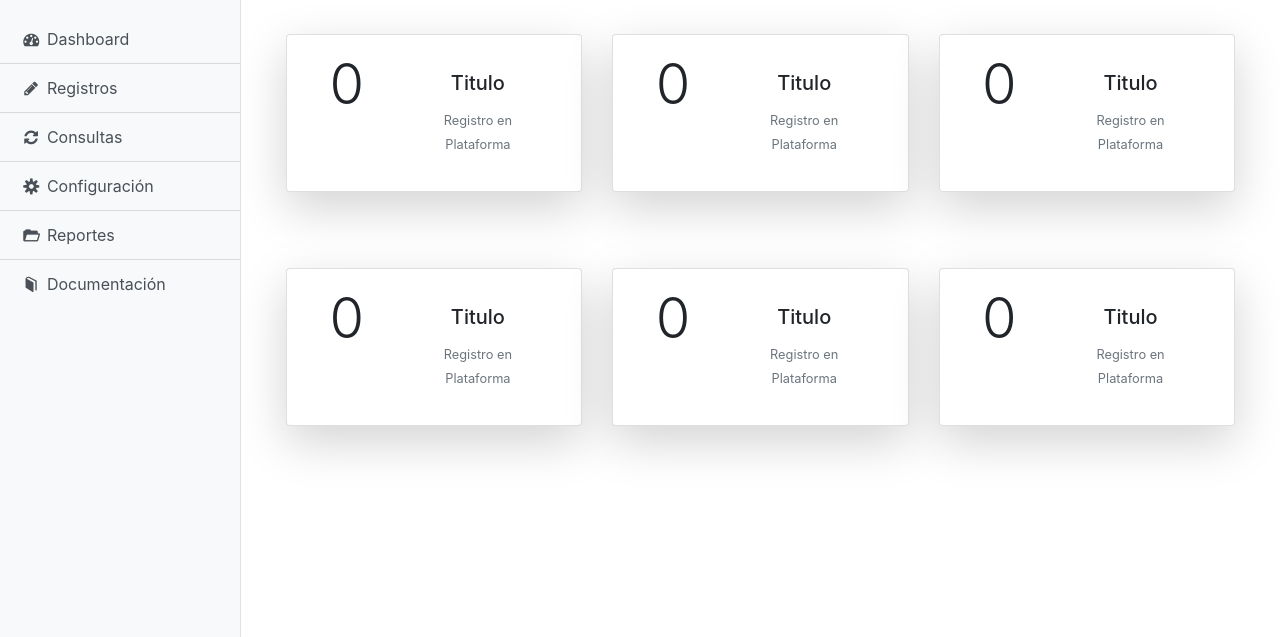
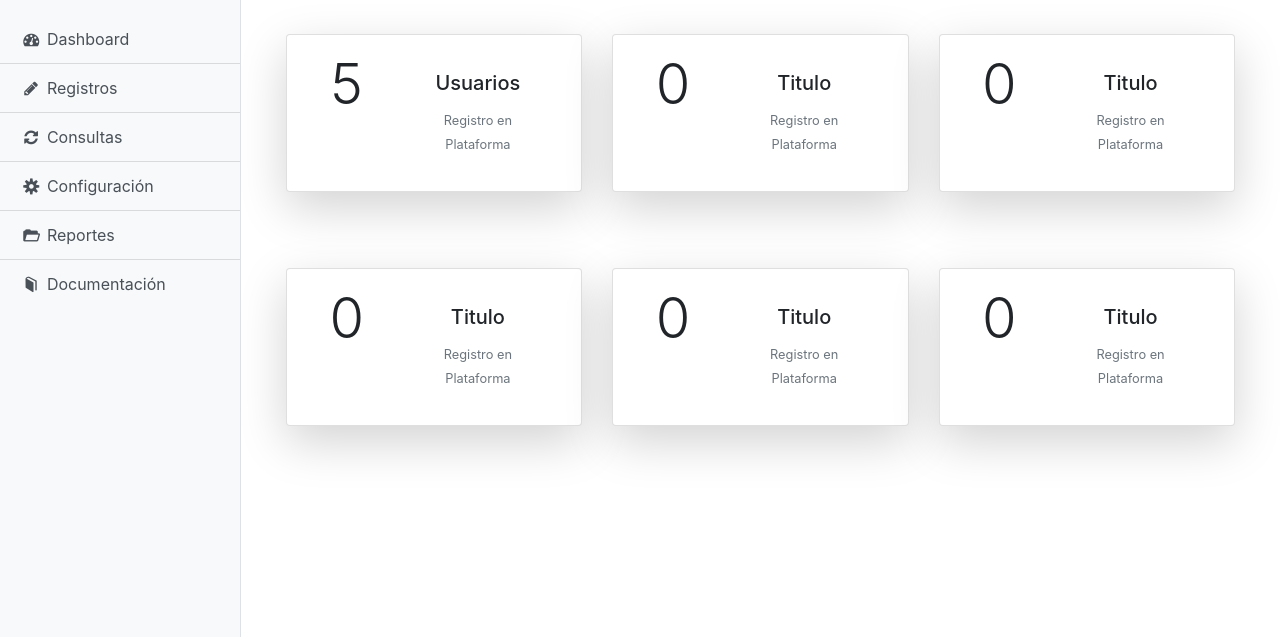
Before and after one commit to JlchavezG/Psbg, a PHP site: page /principal.php in a window 1280 px wide. Shown: the part 163-800 px from the top of the page. Run offline with PHP 8.4, Linux system fonts and the light colour scheme; the visitor is signed in with stand-in values (Sample User, id 1); data that the repository does not hold is empty.

Commit message:
CAMBIOS  dasboard
cambios dentro de dashboar

```diff
--- a/main/dashboard.php
+++ b/main/dashboard.php
@@ -5,11 +5,11 @@
             <div class="card mb-3 shadow-lg p-3 mb-5 bg-white rounded" style="max-width: 540px;">
                 <div class="row no-gutters">
                    <div class="col-md-4">
-                      <h3 class="display-4">0</h3>
+                      <h3 class="display-4">5</h3>
                    </div>
                    <div class="col-md-8">
                        <div class="card-body">
-                          <h5 class="card-title">Titulo</h5>
+                          <h5 class="card-title">Usuarios</h5>
                           <p class="card-text"><small class="text-muted">Registro en Plataforma</small></p>
                        </div>
                   </div>
--- a/main/navbar_principal.php
+++ b/main/navbar_principal.php
@@ -21,8 +21,8 @@ $fecha = date("d/m/Y"); ?>
           Bienvenido:  <?php echo $user['Nombre'] ?>  <img src="img/perfil/<?php echo $user['Img']; ?>" alt="Imagen de perfil" style="width:30px; heigth:30px; border-radius:50%;">
         </a>
         <div class="dropdown-menu dropdown-menu-right" aria-labelledby="navbarDropdown">
-          <a class="dropdown-item" href="#"><span class="icon-user"></span> Perfil</a>
-          <a class="dropdown-item" href="#"><span class="icon-calendar-2"></span> Historial</a>
+          <a class="dropdown-item" href="perfil.php"><span class="icon-user"></span> Perfil</a>
+          <a class="dropdown-item" href="historial.php"><span class="icon-calendar-2"></span> Historial</a>
           <div class="dropdown-divider"></div>
           <a class="dropdown-item" href="#" data-toggle="modal" data-target="#Modalcerrar" ><span class="icon-off-1"></span> Cerrar Sesion</a>
         </div>
--- a/principal.php
+++ b/principal.php
@@ -1,11 +1,11 @@
-<!-- incluir la base de datos conexcion -->
+<!-- incluir la base de datos -->
 <?php include 'main/conecta.php';
 // guardar sesion
 session_start();
 // validando usuario
 $usuario = $_SESSION['Usuario'];
 if (!isset($usuario)) {
-   header("location:principal.php");
+   header("location:index.php");
 }
 // consulta para extraer todos los campo de el usuario en la sesion
 $Q= "SELECT * FROM Alumnos WHERE Usuario = '".$usuario."'";
@@ -14,10 +14,11 @@ $dupla = $extraer->fetch_array();
 if ($dupla > 0) {
   $user = $dupla;
 }
+
 // validacion de expirar sesion por tiempo
 if (isset($_SESSION['time'])) {
    // damos el timepo en segundo para determinar cuando expira la sesion
-   $inactivo = 120; // 2 minutos
+   $inactivo = 300; // 5 minutos
    // se calcula el tiempo inactivo ene l aplicativo
    $tiempo = time() - $_SESSION['time'];
    // verificamos si el tiempo pasa lo establecido para cerrar la sesion y redirigir
@@ -52,7 +53,7 @@ $_SESSION['time'] = time();
     <?php include 'main/sidebar.php';?>
     <div id="page-content-wrapper">
     <!-- incluir a hora navbar -->
-      <?php include 'main/navbar_principal.php';?>
+    <?php include 'main/navbar_principal.php';?>
    <div class="container py-4">
       <h4 class="text-center display-4 py-2"> Dahsboard</h4>
          <div class="container">
```
